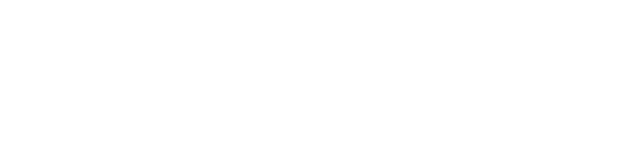
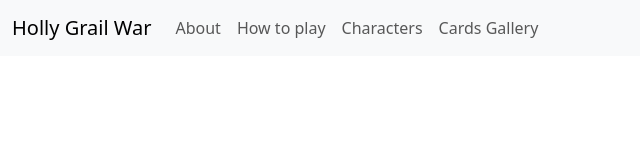
Before and after one commit to Dhxo365/holly-grail-war, a plain HTML site: page index.html in a window 1280 px wide. Shown: the whole page, without its empty margins (0-640 px from the left). Drawn offline with nearby package versions, Linux system fonts and the light colour scheme.

Commit message:
included navbar component in index

```diff
--- /dev/null
+++ b/components/partials/navbar.html
@@ -0,0 +1,16 @@
+<nav class="navbar navbar-expand-lg bg-body-tertiary">
+    <div class="container-fluid">
+      <a class="navbar-brand" href="#">Holly Grail War</a>
+      <button class="navbar-toggler" type="button" data-bs-toggle="collapse" data-bs-target="#navbarNavAltMarkup" aria-controls="navbarNavAltMarkup" aria-expanded="false" aria-label="Toggle navigation">
+        <span class="navbar-toggler-icon"></span>
+      </button>
+      <div class="collapse navbar-collapse" id="navbarNavAltMarkup">
+        <div class="navbar-nav">
+          <a class="nav-link" href="#">About</a>
+          <a class="nav-link" href="#">How to play</a>
+          <a class="nav-link" href="#">Characters</a>
+          <a class="nav-link" href="#">Cards Gallery</a>
+        </div>
+      </div>
+    </div>
+  </nav>
--- a/index.html
+++ b/index.html
@@ -1,15 +1,23 @@
-<!DOCTYPE html>
+<!doctype html>
 <html lang="en">
-<head>
-    <meta charset="UTF-8">
-    <meta name="viewport" content="width=device-width, initial-scale=1.0">
+  <head>
+    <meta charset="utf-8">
+    <meta name="viewport" content="width=device-width, initial-scale=1">
     <title>Holly Grail War</title>
-    <link rel="stylesheet" href="static/style/main.css">
-</head>
-<body>
+    <!-- ============= bootstrap ============= -->
+    <link href="https://cdn.jsdelivr.net/npm/bootstrap@5.3.1/dist/css/bootstrap.min.css" rel="stylesheet" integrity="sha384-4bw+/aepP/YC94hEpVNVgiZdgIC5+VKNBQNGCHeKRQN+PtmoHDEXuppvnDJzQIu9" crossorigin="anonymous">
+    <!-- ==================  my styles ============== -->
+  </head>
+  <body>
+    <!-- =============== navbar component ====== -->
+    <div include-html="/components/partials/navbar.html"></div>
 
 
 
-    <script src="static/scripts/main.js"></script>
-</body>
+    <!-- ==================== bootstrap ================== -->
+    <script src="https://cdn.jsdelivr.net/npm/bootstrap@5.3.1/dist/js/bootstrap.bundle.min.js" integrity="sha384-HwwvtgBNo3bZJJLYd8oVXjrBZt8cqVSpeBNS5n7C8IVInixGAoxmnlMuBnhbgrkm" crossorigin="anonymous"></script>
+    <!-- ================== my scripts ==================  -->
+    <script src="static/scripts/include.js"></script>
+    <script>includeHTML();</script>
+  </body>
 </html>
--- /dev/null
+++ b/static/scripts/include.js
@@ -0,0 +1,27 @@
+function includeHTML() {
+    let z, i, elmnt, file, xhttp;
+    /* Loop through a collection of all HTML elements: */
+    z = document.getElementsByTagName("*");
+    for (i = 0; i < z.length; i++) {
+      elmnt = z[i];
+      /*search for elements with a certain atrribute:*/
+      file = elmnt.getAttribute("include-html");
+      if (file) {
+        /* Make an HTTP request using the attribute value as the file name: */
+        xhttp = new XMLHttpRequest();
+        xhttp.onreadystatechange = function() {
+          if (this.readyState == 4) {
+            if (this.status == 200) {elmnt.innerHTML = this.responseText;}
+            if (this.status == 404) {elmnt.innerHTML = "Page not found.";}
+            /* Remove the attribute, and call this function once more: */
+            elmnt.removeAttribute("include-html");
+            includeHTML();
+          }
+        }
+        xhttp.open("GET", file, true);
+        xhttp.send();
+        /* Exit the function: */
+        return;
+      }
+    }
+  }
```
